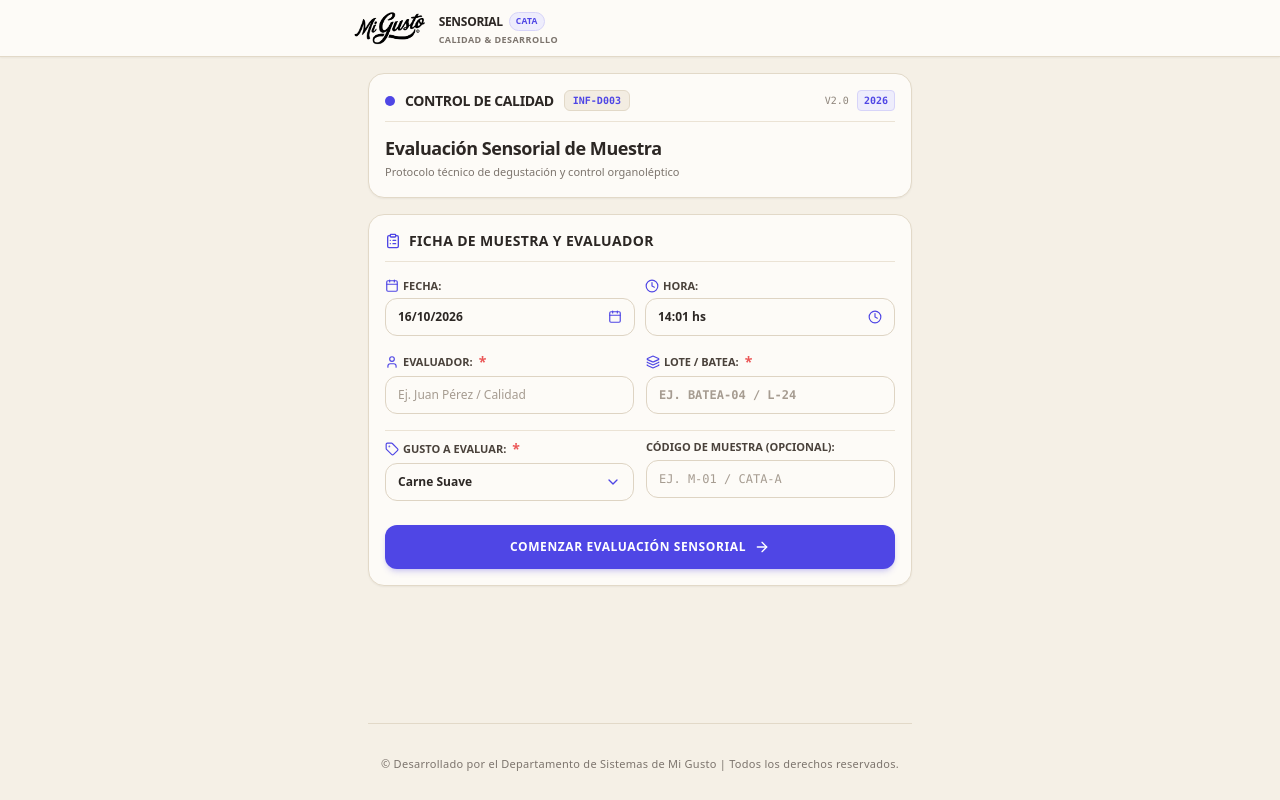
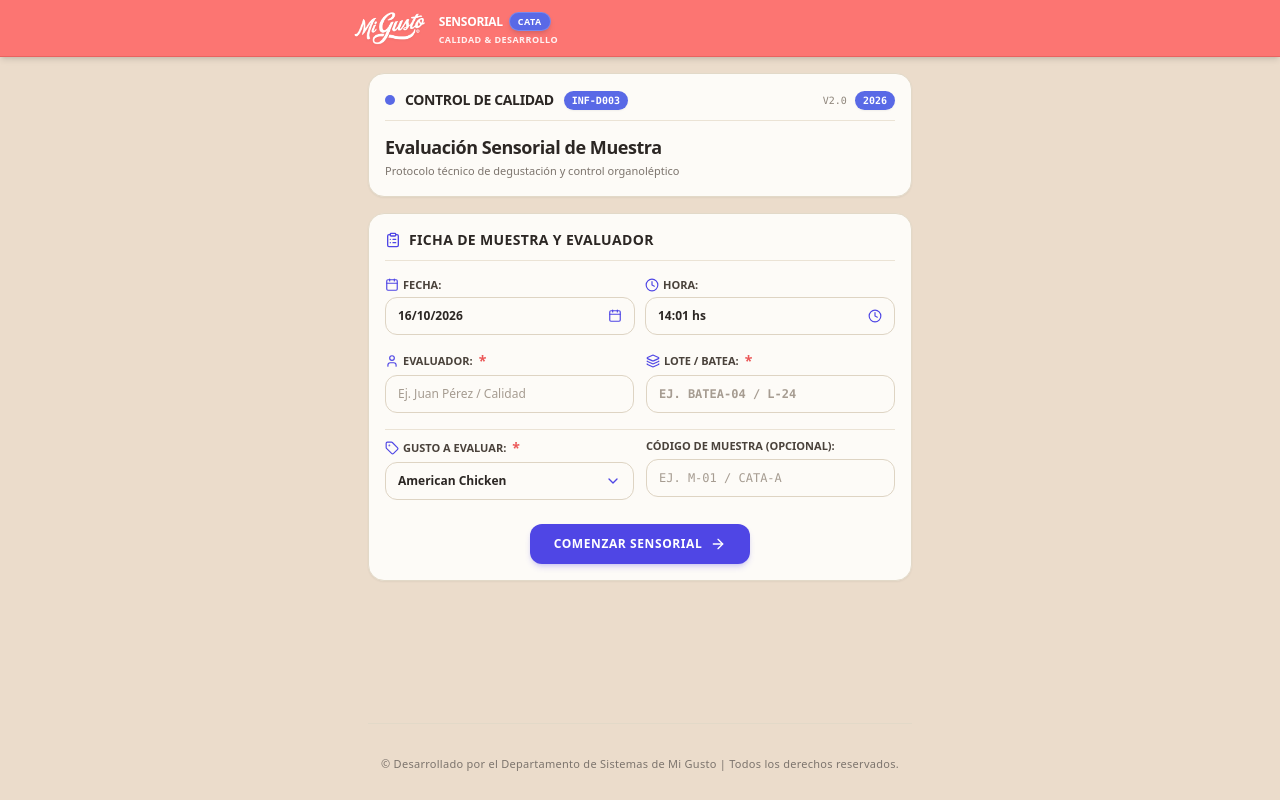
Before and after one commit to MiGustoDev/MG-Sensorial, a React (Vite) app: page / in a window 1280 px wide. Built offline with nearby package versions, Linux system fonts and the light colour scheme.

Commit message:
Visual Improvements

```diff
--- a/src/App.tsx
+++ b/src/App.tsx
@@ -36,9 +36,9 @@ export function App() {
   };
 
   return (
-    <div className="min-h-screen bg-[#f5f0e6] text-[#2c2724] flex flex-col selection:bg-[#4f46e5] selection:text-white font-sans">
-      {/* Header Mobile Compacto - Paleta Beige, Coral y Azul Violáceo */}
-      <header className="border-b border-[#e2d9c8] bg-[#fdfbf7] sticky top-0 z-40 px-3.5 py-2.5 shadow-sm">
+    <div className="min-h-screen bg-[#ebdccb] text-[#2c2724] flex flex-col selection:bg-[#4f46e5] selection:text-white font-sans">
+      {/* Header Mobile Compacto - Rojo Coral (#FC7572) con CATA (#5969E6) */}
+      <header className="border-b border-[#e86360] bg-[#FC7572] sticky top-0 z-40 px-3.5 py-2.5 shadow-md">
         <div className="max-w-xl mx-auto flex items-center justify-between">
           <div
             onClick={() => setView('form')}
@@ -48,20 +48,20 @@ export function App() {
               <img
                 src="/logo-script.png"
                 alt="Mi Gusto"
-                className="h-8 sm:h-9 w-auto max-w-[130px] object-contain brightness-0 transition-transform group-hover:scale-105"
+                className="h-8 sm:h-9 w-auto max-w-[130px] object-contain brightness-0 invert drop-shadow-sm transition-transform group-hover:scale-105"
               />
             </div>
-            <div className="h-6 w-px bg-[#e2d9c8] hidden xs:block" />
+            <div className="h-6 w-px bg-white/30 hidden xs:block" />
             <div className="flex flex-col justify-center">
               <div className="flex items-center gap-1.5">
-                <span className="font-extrabold text-xs tracking-tight text-[#2c2724] block leading-none">
+                <span className="font-extrabold text-xs tracking-tight text-white block leading-none drop-shadow-sm">
                   SENSORIAL
                 </span>
-                <span className="text-[8.5px] font-bold px-1.5 py-0.5 rounded-full bg-[#eeedfc] border border-[#d7d4f9] text-[#4f46e5] uppercase tracking-wide">
+                <span className="text-[9px] font-black px-2 py-0.5 rounded-full bg-[#5969E6] text-white uppercase tracking-wider shadow-md border border-white/20">
                   Cata
                 </span>
               </div>
-              <span className="text-[9px] uppercase font-semibold tracking-wider text-[#7c746d] leading-none mt-1">
+              <span className="text-[9px] uppercase font-bold tracking-wider text-white/90 leading-none mt-1">
                 Calidad & Desarrollo
               </span>
             </div>
@@ -71,9 +71,9 @@ export function App() {
             {view === 'admin' && (
               <button
                 onClick={() => setView('form')}
-                className="text-[11px] font-bold px-3 py-1.5 rounded-xl border border-[#e2d9c8] text-[#4f46e5] hover:text-[#2c2724] bg-[#f3ede2] hover:bg-[#ede6d8] active:scale-95 transition-all flex items-center gap-1.5 shadow-sm"
+                className="text-[11px] font-bold px-3 py-1.5 rounded-xl border border-white/30 text-white bg-white/20 hover:bg-white/30 active:scale-95 transition-all flex items-center gap-1.5 shadow-sm"
               >
-                <QrCode className="w-3.5 h-3.5 text-[#4f46e5]" />
+                <QrCode className="w-3.5 h-3.5 text-white" />
                 <span>Cata Sensorial</span>
               </button>
             )}
--- a/src/components/EvaluationForm.tsx
+++ b/src/components/EvaluationForm.tsx
@@ -639,11 +639,25 @@ export const EvaluationForm: React.FC<EvaluationFormProps> = ({ onSavedSuccess,
 
       <div>
         <textarea
-          rows={3}
+          rows={2}
           value={value}
-          onChange={e => onChange(e.target.value)}
+          onChange={e => {
+            onChange(e.target.value);
+            e.currentTarget.style.height = 'auto';
+            e.currentTarget.style.height = `${Math.max(e.currentTarget.scrollHeight, 68)}px`;
+          }}
+          onInput={e => {
+            e.currentTarget.style.height = 'auto';
+            e.currentTarget.style.height = `${Math.max(e.currentTarget.scrollHeight, 68)}px`;
+          }}
+          ref={el => {
+            if (el) {
+              el.style.height = 'auto';
+              el.style.height = `${Math.max(el.scrollHeight, 68)}px`;
+            }
+          }}
           placeholder={placeholder}
-          className="w-full p-3 rounded-xl bg-[#fdfbf7] border border-[#ded4c3] text-xs sm:text-sm text-[#2c2724] placeholder-[#a69c91] focus:bg-white focus:border-[#4f46e5] focus:ring-1 focus:ring-[#4f46e5] resize-none transition-all shadow-inner"
+          className="w-full p-3 rounded-xl bg-[#fdfbf7] border border-[#ded4c3] text-xs sm:text-sm text-[#2c2724] placeholder-[#a69c91] focus:bg-white focus:border-[#4f46e5] focus:ring-1 focus:ring-[#4f46e5] resize-none overflow-hidden transition-all shadow-inner"
         />
         <p className="text-[10px] text-[#8e857b] mt-1 text-right">
           Opcional • Dejá en blanco si la muestra cumple el estándar
@@ -663,17 +677,17 @@ export const EvaluationForm: React.FC<EvaluationFormProps> = ({ onSavedSuccess,
           <div className="p-4 rounded-2xl bg-[#fdfbf7] border border-[#e2d9c8] shadow-sm relative overflow-hidden">
             <div className="flex items-center justify-between border-b border-[#ebe3d5] pb-2.5 mb-3">
               <div className="flex items-center gap-2.5">
-                <div className="w-2.5 h-2.5 rounded-full bg-[#4f46e5]" />
+                <div className="w-2.5 h-2.5 rounded-full bg-[#5969E6]" />
                 <span className="text-sm font-extrabold tracking-tight text-[#2c2724] uppercase">
                   Control de Calidad
                 </span>
-                <span className="text-[10px] font-mono font-bold px-2 py-0.5 rounded-md bg-[#f3ede2] text-[#4f46e5] border border-[#e2d9c8]">
+                <span className="text-[10px] font-mono font-black px-2 py-0.5 rounded-full bg-[#5969E6] text-white shadow-sm">
                   INF-D003
                 </span>
               </div>
               <div className="flex items-center gap-2 text-right">
                 <span className="text-[10px] font-mono text-[#8e857b]">V2.0</span>
-                <span className="text-[10px] font-mono text-[#4f46e5] font-bold px-1.5 py-0.5 rounded bg-[#eeedfc] border border-[#d7d4f9]">
+                <span className="text-[10px] font-mono font-black px-2 py-0.5 rounded-full bg-[#5969E6] text-white shadow-sm">
                   2026
                 </span>
               </div>
@@ -1150,13 +1164,13 @@ export const EvaluationForm: React.FC<EvaluationFormProps> = ({ onSavedSuccess,
           </div>
 
           {/* Botón de confirmación para desplegar la evaluación */}
-          <div className="pt-2">
+          <div className="pt-2 flex justify-center">
             <button
               type="button"
               onClick={handleUnlockEvaluation}
-              className="w-full py-3.5 px-4 rounded-xl bg-[#4f46e5] hover:bg-[#4338ca] text-white font-extrabold text-xs tracking-wider uppercase shadow-md shadow-[#4f46e5]/20 active:scale-[0.98] transition-all flex items-center justify-center gap-2 group"
+              className="w-auto py-3 px-6 rounded-xl bg-[#4f46e5] hover:bg-[#4338ca] text-white font-extrabold text-xs tracking-wider uppercase shadow-md shadow-[#4f46e5]/20 active:scale-[0.98] transition-all inline-flex items-center justify-center gap-2 group"
             >
-              <span>{isEvaluationUnlocked ? 'Confirmar Datos de Muestra' : 'Comenzar Evaluación Sensorial'}</span>
+              <span>{isEvaluationUnlocked ? 'Confirmar Datos' : 'Comenzar sensorial'}</span>
               <ArrowRight className="w-4 h-4 transition-transform group-hover:translate-x-1" />
             </button>
           </div>
--- a/src/index.css
+++ b/src/index.css
@@ -4,7 +4,7 @@
 
 @layer base {
   body {
-    @apply bg-[#f5f0e6] text-[#2c2724] antialiased selection:bg-[#4f46e5] selection:text-white min-h-screen font-sans;
+    @apply bg-[#ebdccb] text-[#2c2724] antialiased selection:bg-[#4f46e5] selection:text-white min-h-screen font-sans;
     -webkit-tap-highlight-color: transparent;
   }
 }
--- a/src/types.ts
+++ b/src/types.ts
@@ -56,22 +56,24 @@ export interface SensorialEvaluationRecord extends SensorialFormAnswers {
 }
 
 export const EMPANADAS_GUSTOS = [
+  'American Chicken',
+  'Big Burger',
+  'Doble Bacon Cheese Burger',
+  'La Sagrada',
+  'Matambre a la Pizza',
+  'Mexican Pibil Pork',
+  'Vacío y Provoleta',
+  'Carne al Cuchillo',
+  'Carne con Aceituna',
+  'Carne Picante',
   'Carne Suave',
-  'Carne Picante',
-  'Carne a Cuchillo',
-  'Pollo Especial',
+  'Choclo',
+  'Cuatro Quesos',
   'Jamón y Queso',
+  'Jamón, Huevo y Queso',
+  'Pollo',
+  'Pollo al Champignon',
   'Queso y Cebolla',
-  'Humita Criolla',
-  'Caprese Especial',
-  'Roquefort con Apio y Nuez',
-  'Cuatro Quesos',
-  'Panceta y Ciruela',
-  'Verdura con Bechamel',
-  'Bondiola a la Barbacoa',
-  'Matambre a la Pizza',
-  'Cheeseburger / Bacon',
-  'Vacío al Malbec',
-  'Pastel de Papa',
-  'Provoleta Crispy'
+  'Roquefort con Jamón',
+  'Verdura'
 ];
```
